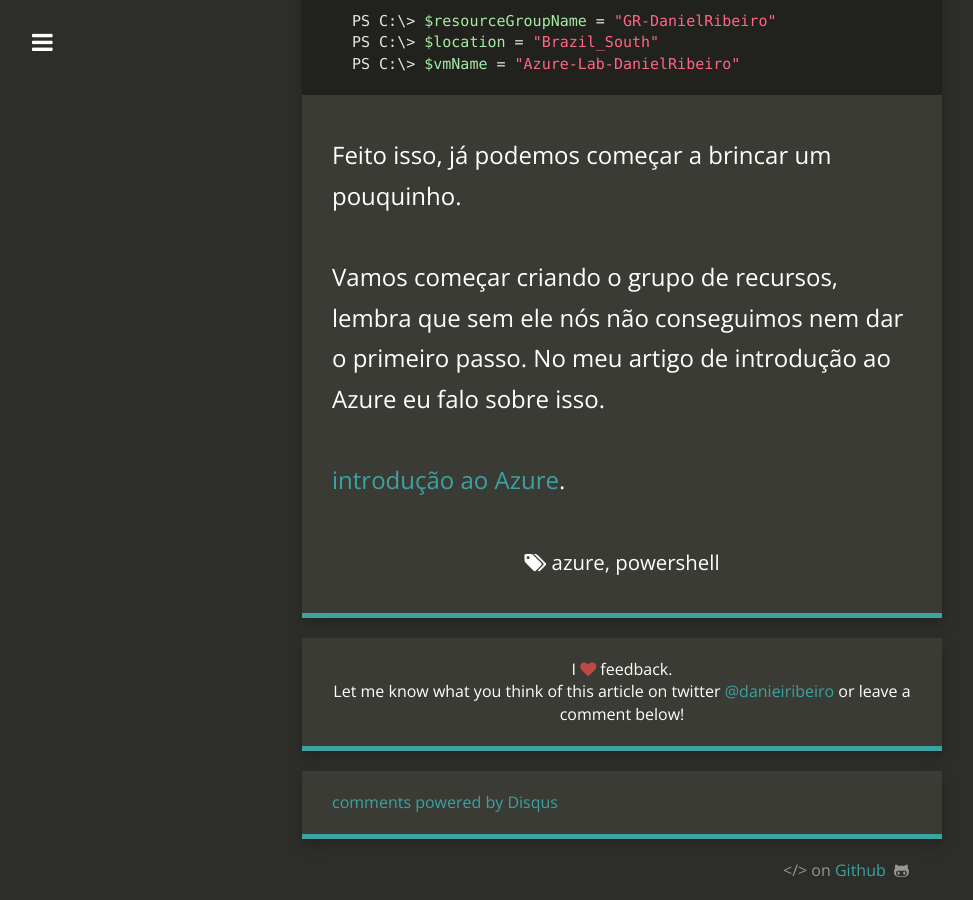
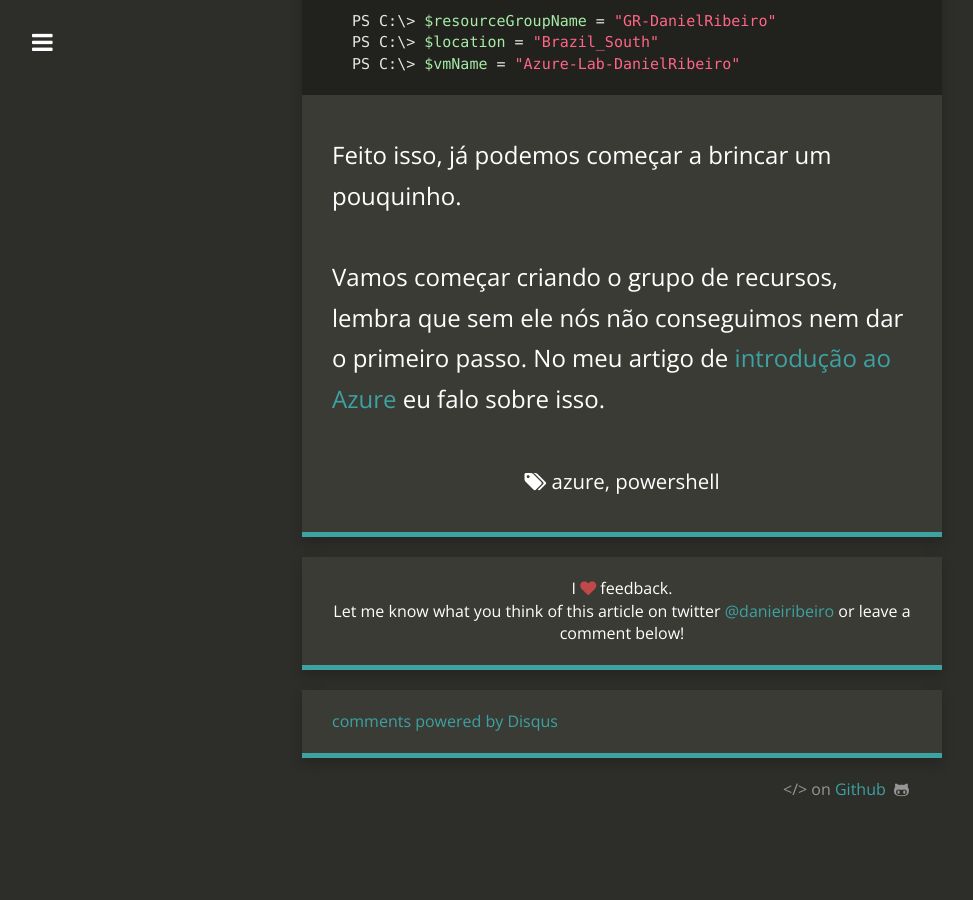
Before and after one commit to daribei/xdanielribeiro.github.io, a Jekyll site: the page built from _posts/2017-12-13-azure-powershell.md, in a window 1280 px wide and 900 px high, scrolled down 1858 px. Shown: the whole window, without its empty margins (18-991 px from the left). Built offline with Jekyll 4.4.1, drawn with Linux system fonts in a browser that asks for light colours; nearby versions of some CDN libraries; comment, search, counter and statistics services are not loaded; after the commit the page ends 2679 px from its top, so only the background shows below that.

Commit message:
Update 2017-12-13-azure-powershell.md

```diff
--- a/_posts/2017-12-13-azure-powershell.md
+++ b/_posts/2017-12-13-azure-powershell.md
@@ -45,6 +45,4 @@
 Feito isso, já podemos começar a brincar um pouquinho.
 
 Vamos começar criando o grupo de recursos, lembra que sem ele nós não conseguimos nem dar o primeiro passo.
-No meu artigo de introdução ao Azure eu falo sobre isso.
-
-[introdução ao Azure](http://xdanielribeiro.com.br/azure/2017/12/13/introducao-ms-azure/ "introdução-ao-Azure").
+No meu artigo de [introdução ao Azure](http://xdanielribeiro.com.br/azure/2017/12/13/introducao-ms-azure/ "introdução-ao-Azure") eu falo sobre isso.
```
